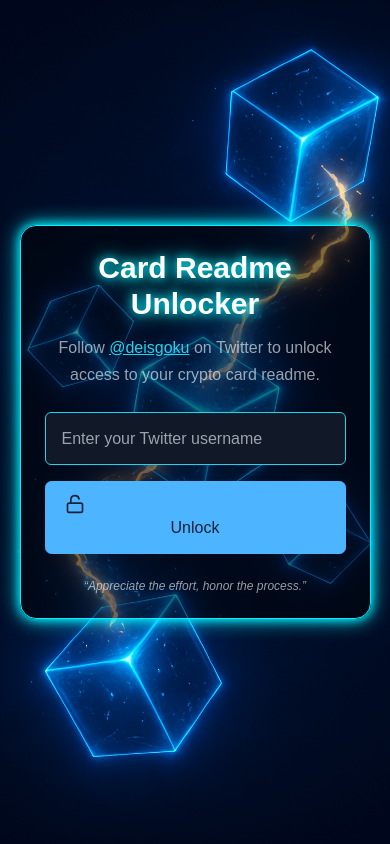
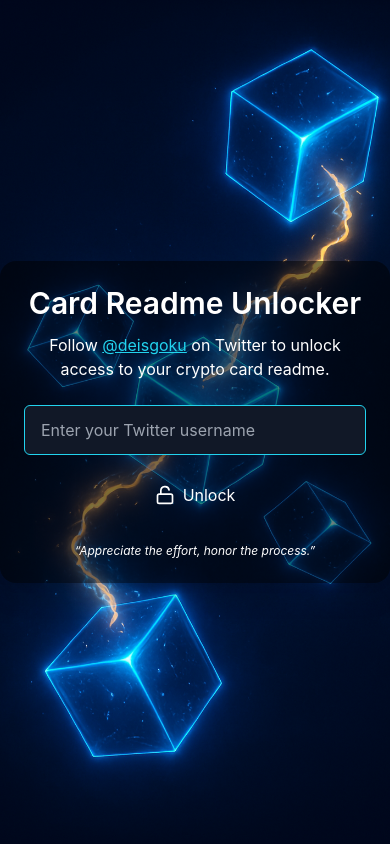
Before and after one commit to deisgoku/crypto-price-readme, a Next.js app: page /unlock in a window 390 px wide. Built offline with nearby package versions, Linux system fonts and the light colour scheme.

Commit message:
Update global.css tes

```diff
--- a/styles/global.css
+++ b/styles/global.css
@@ -2,134 +2,58 @@
 @tailwind components;
 @tailwind utilities;
 
-@import url('https://fonts.googleapis.com/css2?family=Inter:wght@400;600&family=Poppins:wght@300;400;500;600&display=swap');
-
-/* Reset dan global styling */
-* {
+html, body {
   @apply m-0 p-0 box-border;
-}
-
-html {
+  font-family: 'Inter', sans-serif;
   scroll-behavior: smooth;
-  font-family: 'Poppins', sans-serif;
-}
-
-body {
-  @apply text-white min-h-screen;
-  font-family: 'Poppins', sans-serif;
-  line-height: 1.7;
   background-color: #000;
-  background-image: url('/bg-unlock.webp');
+  background-image: url(../public/bg-unlock.webp);
   background-size: cover;
   background-position: center;
-  background-repeat: no-repeat;
   color-scheme: dark;
 }
 
-/* Placeholder input styling */
-input::placeholder {
-  @apply text-gray-400;
+.unlock-container {
+  @apply flex items-center justify-center min-h-screen px-4 relative;
 }
 
-/* Header text effect */
-h1, h2, h3 {
-  text-shadow: 0 0 10px #00f0ff, 0 0 20px #00f0ff;
-}
-
-/* Glow border style */
-.glow-border {
-  box-shadow: 0 0 10px #00f0ff, 0 0 20px #00f0ff;
-  border: 1px solid #00f0ff;
-}
-
-/* Toast styling */
-.react-hot-toast {
-  font-family: 'Inter', sans-serif;
-}
-
-.react-hot-toast > div {
-  background: #111;
-  color: #00f0ff;
-  border: 1px solid #00f0ff;
-  box-shadow: 0 0 10px #00f0ff;
-}
-
-/* Animations */
-@keyframes fadeIn {
-  from {
-    opacity: 0;
-    transform: translateY(20px);
-  }
-  to {
-    opacity: 1;
-    transform: translateY(0);
-  }
-}
-
-.fade-in {
+.card {
+  @apply max-w-md w-full p-8 text-center space-y-4;
+  background: rgba(255, 255, 255, 0.05);
+  backdrop-filter: blur(10px);
+  border-radius: 1rem;
+  box-shadow: 0 0 20px #00f0ff88, 0 0 40px #00f0ff33;
+  border: 1px solid #00f0ff55;
   animation: fadeIn 1s ease-out forwards;
 }
 
-/* Container utility */
-.container {
-  width: 75%;
-  margin-left: auto;
-  margin-right: auto;
+.card h1 {
+  @apply text-2xl font-bold text-cyan-300;
+  text-shadow: 0 0 8px #00f0ff;
 }
 
-@media screen and (max-width: 1024px) {
-  .container {
-    width: 86%;
-  }
+.card p {
+  @apply text-sm text-gray-300;
 }
 
-@media screen and (max-width: 600px) {
-  .container {
-    width: 90%;
-  }
+.card input {
+  @apply w-full px-4 py-2 rounded-md text-white border border-cyan-500 bg-white/10 placeholder-gray-400;
+  outline: none;
 }
 
-/* Text styling */
-.text-light {
-  color: rgba(255, 255, 255, 0.6);
+.card button {
+  @apply w-full px-4 py-2 rounded-md bg-cyan-600 hover:bg-cyan-700 flex items-center justify-center gap-2 text-white disabled:opacity-50;
 }
 
-/* Link & button */
-a {
-  color: #4db5ff;
-  transition: all 400ms ease;
-}
-a:hover {
-  color: #fff;
+.card blockquote {
+  @apply text-xs italic text-gray-400 mt-2;
 }
 
-.btn {
-  display: inline-block;
-  color: #4db5ff;
-  padding: 0.75rem 1.2rem;
-  border-radius: 0.4rem;
-  border: 1px solid #4db5ff;
-  transition: all 400ms ease;
+.icon-spin {
+  @apply w-4 h-4 animate-spin;
 }
 
-.btn:hover {
-  background: #fff;
-  color: #1f1f38;
-  border-color: transparent;
+@keyframes fadeIn {
+  from { opacity: 0; transform: translateY(20px); }
+  to { opacity: 1; transform: translateY(0); }
 }
-
-.btn-primary {
-  background: #4db5ff;
-  color: #1f1f38;
-}
-
-img {
-  display: block;
-  width: 100%;
-  object-fit: cover;
-}
-
-/* Scrollbar hidden */
-::-webkit-scrollbar {
-  display: none;
-}
```
